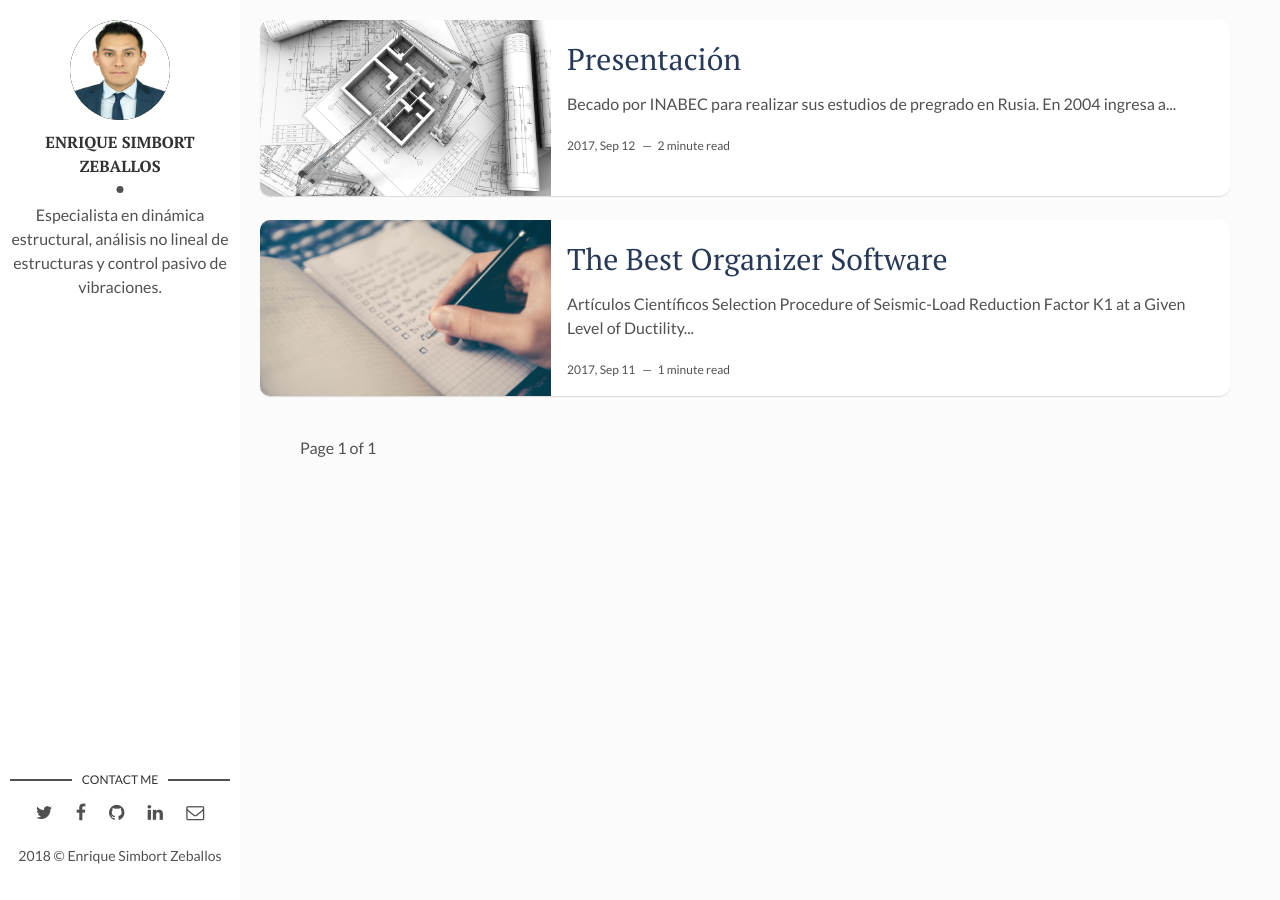
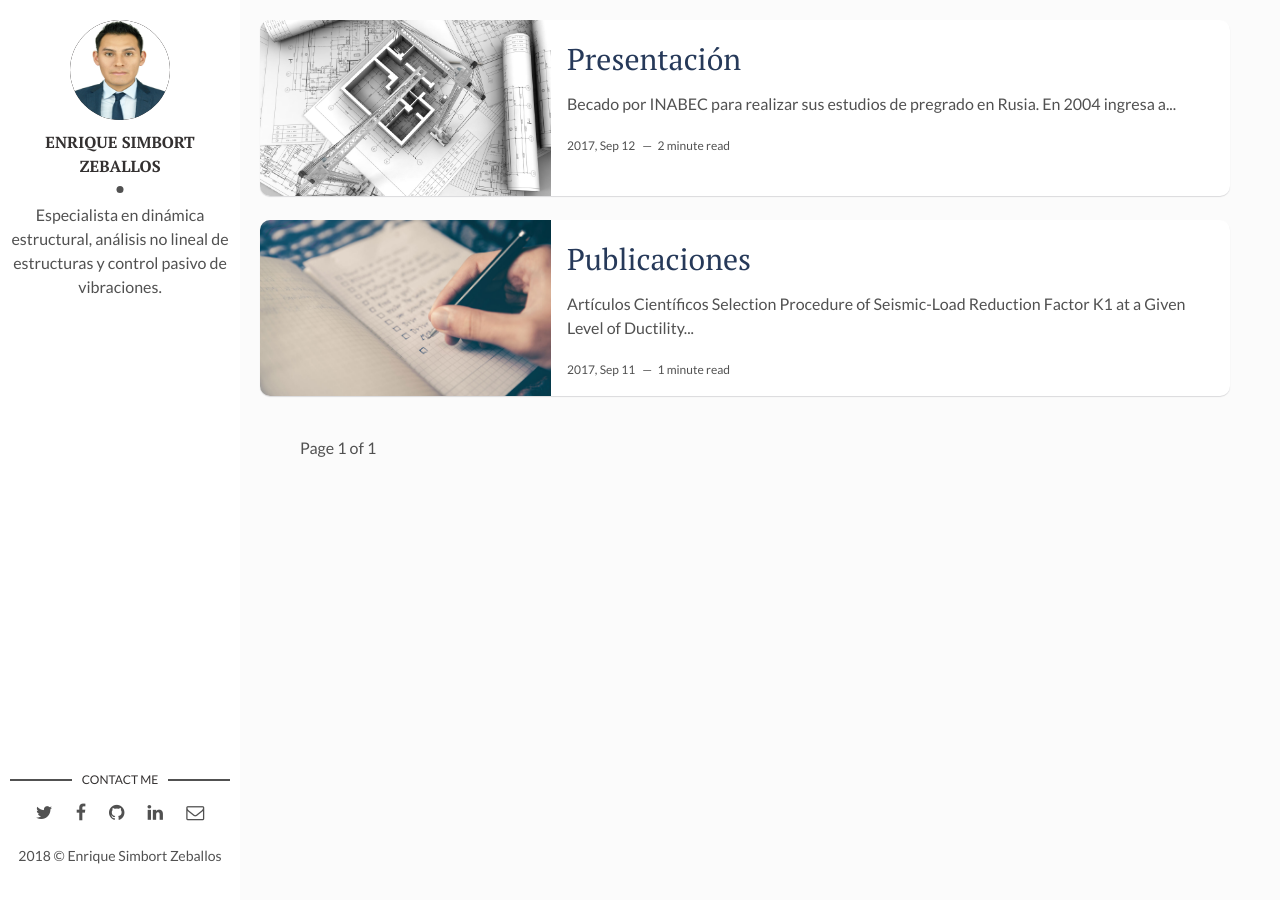
Before and after one commit to ucsp-civil/Enrique-Simbort-Zeballos, a Jekyll site: the page built from index.html, in a window 1280 px wide. Built offline with Jekyll 4.4.1, drawn with Linux system fonts in a browser that asks for light colours; the list of posts is cut into pages by our own code.

Commit message:
Fixed: name

```diff
--- a/_posts/2017-09-12-publicaciones.markdown
+++ b/_posts/2017-09-12-publicaciones.markdown
@@ -1,6 +1,6 @@
 ---
 layout: post
-title: The Best Organizer Software
+title: Publicaciones
 date: 2017-09-12 00:00:00 +0300
 description: You’ll find this post in your `_posts` directory. Go ahead and edit it and re-build the site to see your changes. # Add post description (optional)
 img: software.jpg # Add image post (optional)
```
